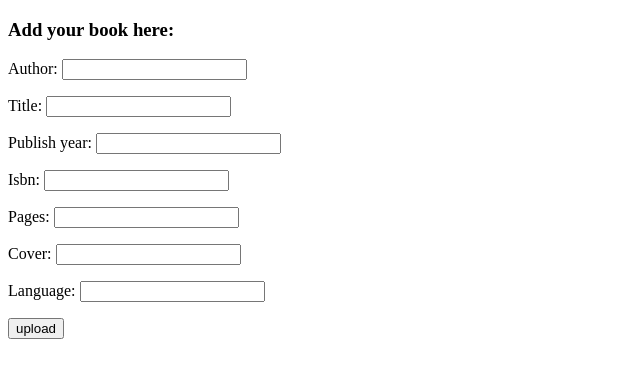
After one commit to bartoszkobylinski/book_manager, a Django app: page /add_book/ in a window 1280 px wide. The commit adds this page. Shown: the top 378 px of the page, without its empty margins (0-640 px from the left). Run offline with Django 3.2, Linux system fonts and the light colour scheme; parts of the project's set-up code (start-up, migrations or seed data) failed here and were passed over.

Commit message:
ADDING BOOKS ADDED TO PROJECT
- added form to add book by user
- added template for form rendering
- added get_absolute_url to models
- added urls and views for template and form
- added language variable to CONSTANS to store available language to validate language given by user

```diff
--- a/books_stx/book_manager/CONSTANS.py
+++ b/books_stx/book_manager/CONSTANS.py
@@ -1 +1,3 @@
 PATH_TO_CONFIG_SECRET_KEY_FILE = "/home/bart/PythonProjects/books_stx/books_stx/book_manager_config.json"
+
+LANGUAGES = [ ]
--- /dev/null
+++ b/books_stx/book_manager/forms.py
@@ -0,0 +1,8 @@
+from django.forms import ModelForm
+from book_manager.models import Book
+
+
+class BookForm(ModelForm):
+    class Meta:
+        model = Book
+        fields = ['author', 'title', 'publish_year', 'isbn', 'pages', 'cover', 'language']
--- a/books_stx/book_manager/models.py
+++ b/books_stx/book_manager/models.py
@@ -1,4 +1,5 @@
 from django.db import models
+from django.urls import reverse
 
 
 class Book(models.Model):
@@ -10,4 +11,5 @@ class Book(models.Model):
     cover = models.URLField()
     language = models.CharField(max_length=2)
 
-# Create your models here.
+    def get_absolute_url(self):
+        return reverse('books')
--- /dev/null
+++ b/books_stx/book_manager/templates/add_book.html
@@ -0,0 +1,18 @@
+<!DOCTYPE html>
+<html lang="en">
+<head>
+    <meta charset="UTF-8">
+    <meta name="viewport" content="width=device-width, initial-scale=1.0">
+    <title>Add your book</title>
+</head>
+<body>
+    <h3>Add your book here:</h3>
+
+    <form action="" method="post">
+        {% csrf_token %}
+        {{ form.as_p }}
+        <input type="submit" value="upload">
+    </form>
+
+</body>
+</html>
--- a/books_stx/book_manager/templates/books.html
+++ b/books_stx/book_manager/templates/books.html
@@ -33,5 +33,8 @@
             {% endfor %}
         </tbody>
     </table>
+    <div class="add-book">
+        <button><a href="{% url 'add_book' %}">Add book</a></button>
+    </div>
 </body>
 </html>
--- a/books_stx/book_manager/urls.py
+++ b/books_stx/book_manager/urls.py
@@ -1,6 +1,7 @@
 from django.urls import path
-from book_manager.views import BookListView
+from book_manager.views import BookListView, AddBookView
 
 urlpatterns = [
     path("books/", BookListView.as_view(), name="books"),
+    path("add_book/", AddBookView.as_view(), name="add_book"),
 ]
--- a/books_stx/book_manager/views.py
+++ b/books_stx/book_manager/views.py
@@ -1,4 +1,6 @@
-from django.views.generic import ListView
+from django.views.generic import ListView, CreateView
+from django.urls import reverse_lazy
+from book_manager.forms import BookForm
 from book_manager.models import Book
 
 # Create your views here.
@@ -6,8 +8,13 @@ from book_manager.models import Book
 
 class BookListView(ListView):
     model = Book
-    template_name = 'books.html'
+    template_name = "books.html"
 
     def get_queryset(self):
         queryset = Book.objects.all()
         return queryset
+
+
+class AddBookView(CreateView):
+    form_class = BookForm
+    template_name = "add_book.html"
```
